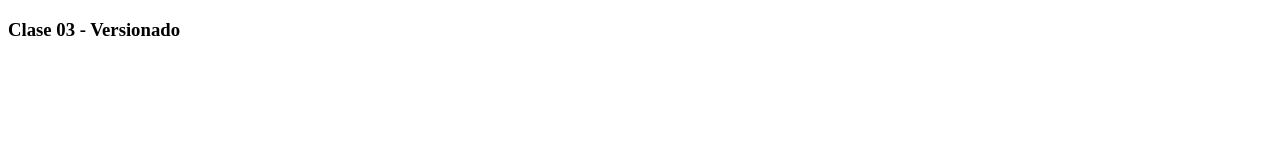
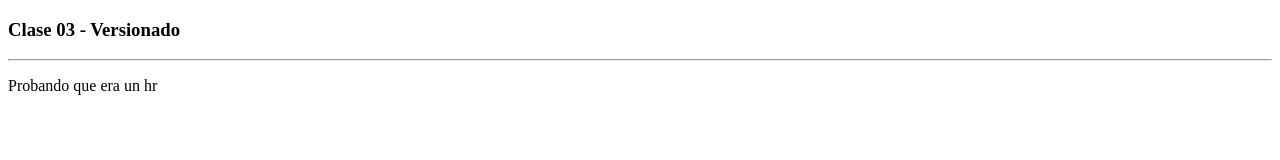
Before and after one commit to Rivochill/VictorMaximilianoRomeroDesarrolloWeb, a plain HTML site: page Clase 03/index.html in a window 1280 px wide. Drawn offline with Linux system fonts and the light colour scheme.

Commit message:
Clase 03 - Prueba de tag de comentarios y hr

```diff
--- a/Clase 03/index.html
+++ b/Clase 03/index.html
@@ -8,5 +8,8 @@
 </head>
 <body>
     <h3>Clase 03 - Versionado</h3>
+    <!--Comentario--->
+    <hr>
+    <p>Probando que era un hr </p>
 </body>
 </html>
```
